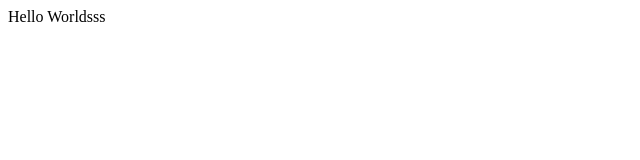
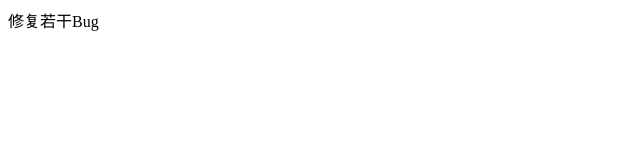
Before and after one commit to zk1240934730/zk, a plain HTML site: page index.html in a window 1280 px wide. Shown: the full height of the page, 0-640 px from the left. Drawn offline with Linux system fonts and the light colour scheme.

Commit message:
修复若干bug

```diff
--- a/index.html
+++ b/index.html
@@ -6,6 +6,6 @@
     <title>Document</title>
 </head>
 <body>
-    <div>Hello Worldsss</div>
+    <div>修复若干Bug</div>
 </body>
 </html>
```
